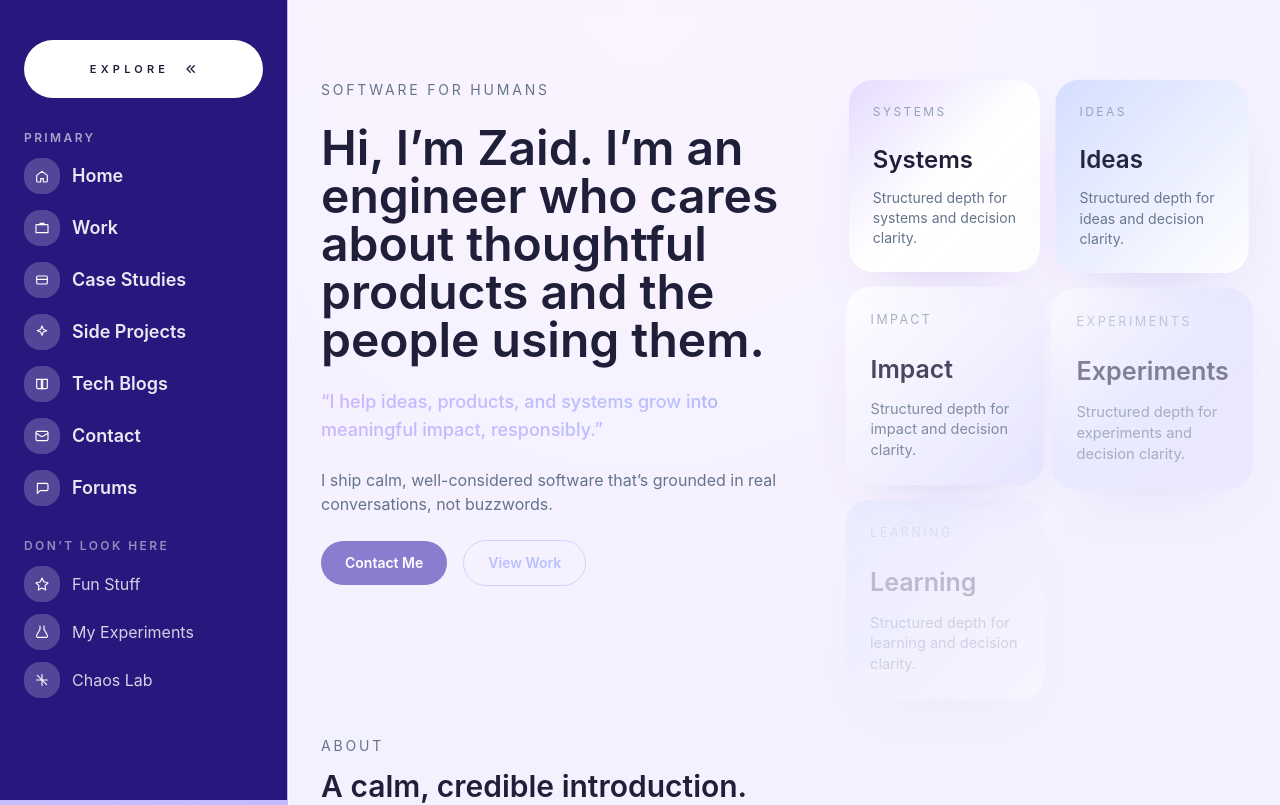
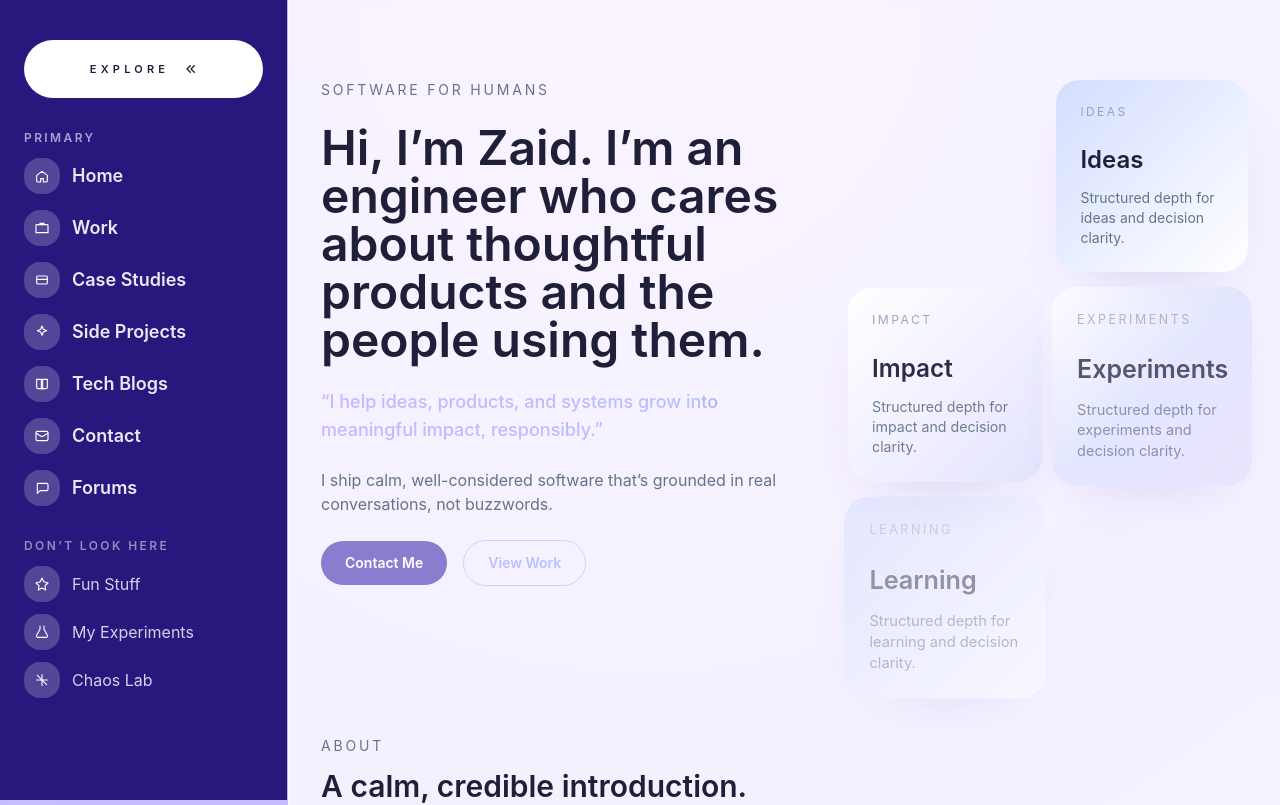
Before and after one commit to deploy-and-die/my-tech-suit, a Next.js app: page / in a window 1280 px wide. Shown: the top 805 px of the page. Built offline with nearby package versions, Linux system fonts and the light colour scheme.

Commit message:
Changed Animation Timing

```diff
--- a/components/layout/BrandPage.tsx
+++ b/components/layout/BrandPage.tsx
@@ -165,7 +165,7 @@ export function BrandPage() {
                         duration: 4,
                         repeat: Infinity,
                         repeatDelay: 0.6,
-                        delay: 1.5 + index * 0.7,
+                        delay: 1 + index * 0.7,
                         ease: "easeInOut",
                       }
                 }
```
